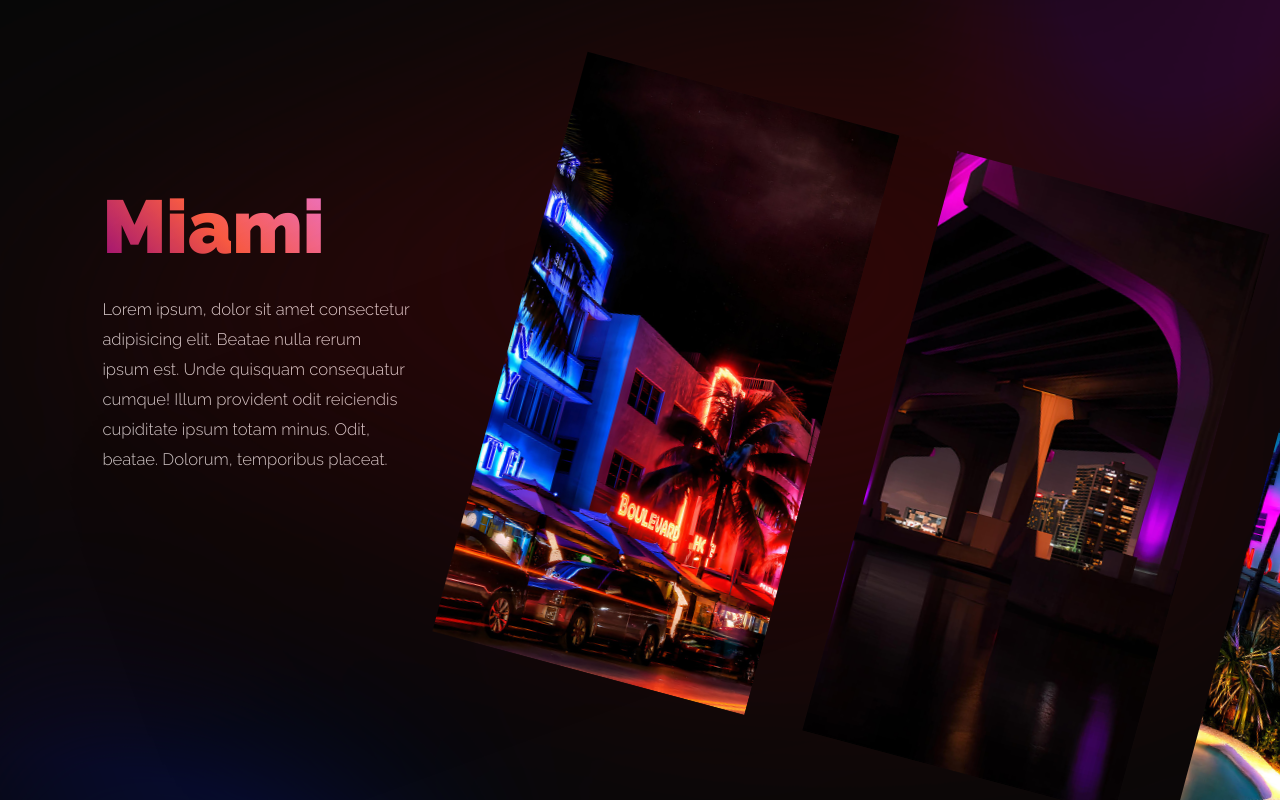
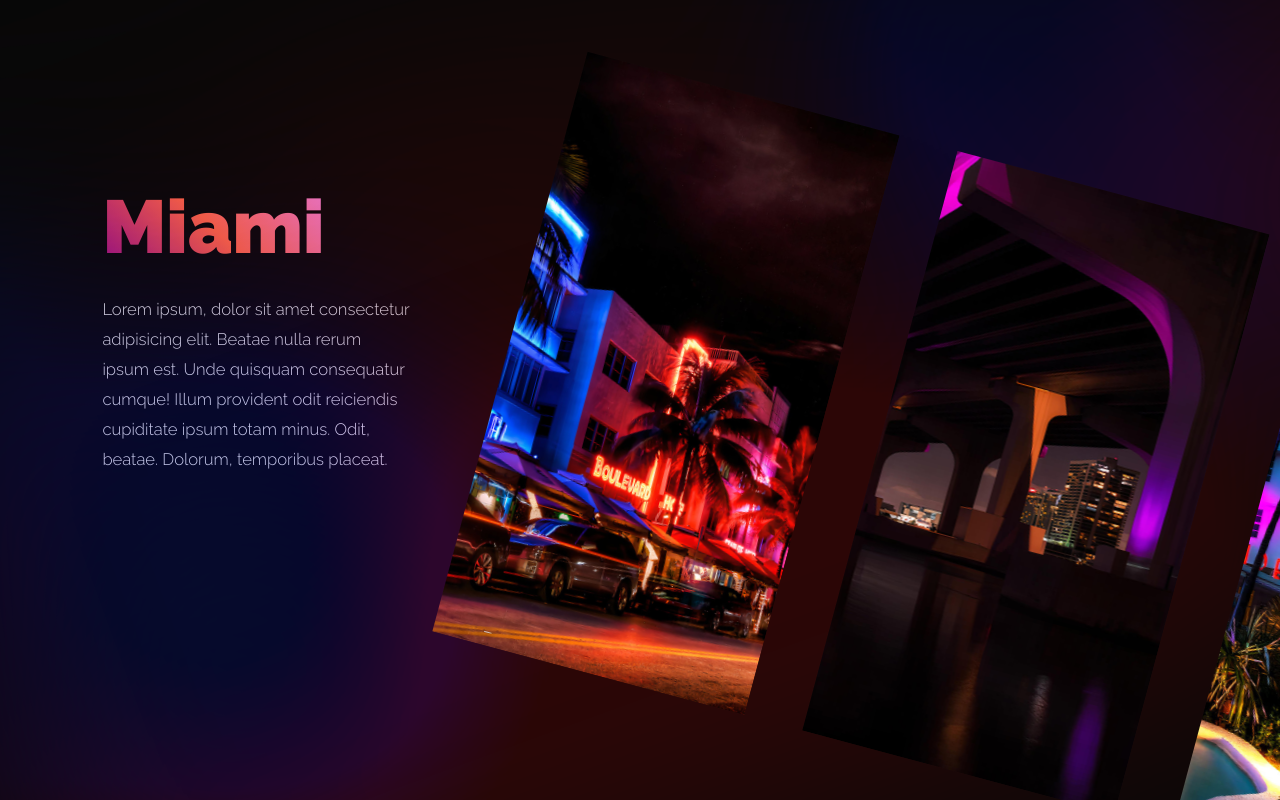
Before and after one commit to Vityamin-N/awesome-gallery, a plain HTML site: page index.html in a window 1280 px wide. Drawn offline with Linux system fonts and the light colour scheme.

Commit message:
corrected mistakes

```diff
--- a/css/styles.css
+++ b/css/styles.css
@@ -1,4 +1,4 @@
-*{
+* {
     margin: 0;
     padding: 0;
     box-sizing: border-box;
@@ -28,7 +28,7 @@ body, html{
     font-family: raleway_m, sans-serif;
     overflow: hidden;
     line-height: 1.8;
-    /* font-size: calc(var(--sizeindex) * .8); */
+    font-size: calc(var(--sizeindex) * .8);
 }
 
 .slider{
@@ -53,7 +53,7 @@ body, html{
 .slider__img{
     width: 300%;
     height: 100%;
-    background-size: cover;
+    background-size: contain;
     position: absolute;
     left: -100%;
     transition: var(--transition)!important;
--- a/js/app.js
+++ b/js/app.js
@@ -25,7 +25,7 @@ const sliderBg = new Swiper('.slider_bg', {
 sliderMain.controller.control = sliderBg;
 
 document.querySelectorAll('.slider__item').forEach(item => {
-    item.addEventListener(click, event => {
+    item.addEventListener('click', event => {
         item.classList.toggle('opened');
     })
 })
```
